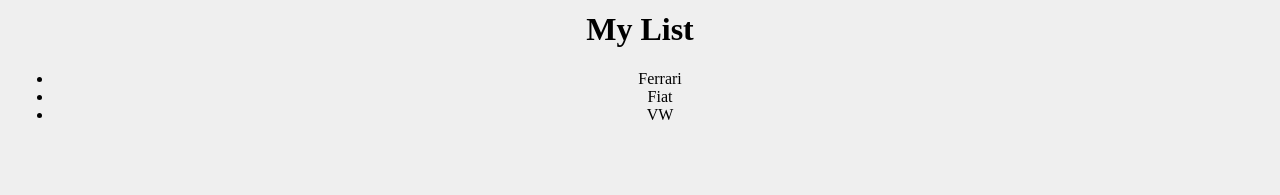
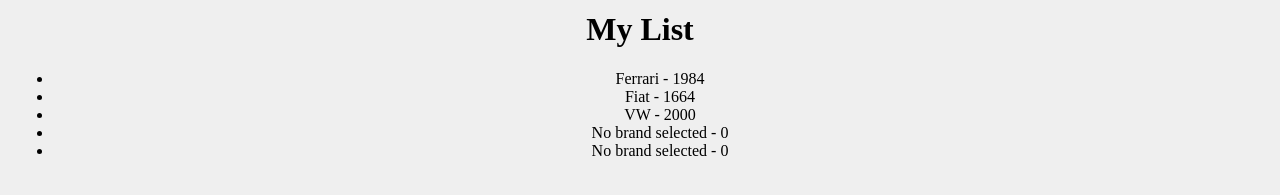
Before and after one commit to thiagovm-dev/ReactJS-Course, a React (Create React App) app in the folder matheus/: page / in a window 1280 px wide. Shown: the part 811-1006 px from the top of the page. Built offline with nearby package versions, Linux system fonts and the light colour scheme.

Commit message:
Class08 Completed

```diff
--- a/matheus/src/App.js
+++ b/matheus/src/App.js
@@ -1,5 +1,5 @@
 import './App.css';
-import HelloWorld from './components/JS/HelloWorld';
+//import HelloWorld from './components/JS/HelloWorld';
 import SayMyName from './components/JS/SayMyName'
 import Person from './components/JS/Person';
 import Phase from './components/JS/Phase';
--- a/matheus/src/components/JS/Item.js
+++ b/matheus/src/components/JS/Item.js
@@ -1,8 +1,21 @@
- function Item(props){
+import PropTypes from 'prop-types'
+
+
+ function Item({brand, year}){
      return(
          <>
-         <li>{props.brand}</li>
+         <li>{brand} - {year}</li>
          </>
      )
  }
+
+Item.propTypes = {
+    brand: PropTypes.string.isRequired,
+    year: PropTypes.number.isRequired,
+}
+Item.defaultProps = {
+    brand: 'No brand selected',
+    year: 0,
+}
+
  export default Item
--- a/matheus/src/components/JS/List.js
+++ b/matheus/src/components/JS/List.js
@@ -5,9 +5,14 @@
         <>
         <h1>My List</h1>
         <ul>
-            <Item brand="Ferrari" />
-            <Item brand="Fiat" />
-            <Item brand="VW" />
+            <Item brand="Ferrari" year={1984} />
+            <Item brand="Fiat" year={1664} />
+            <Item brand="VW" year={2000}/>
+            <Item />
+            <Item />
+
+
+
         </ul>
         </>
     )
```
